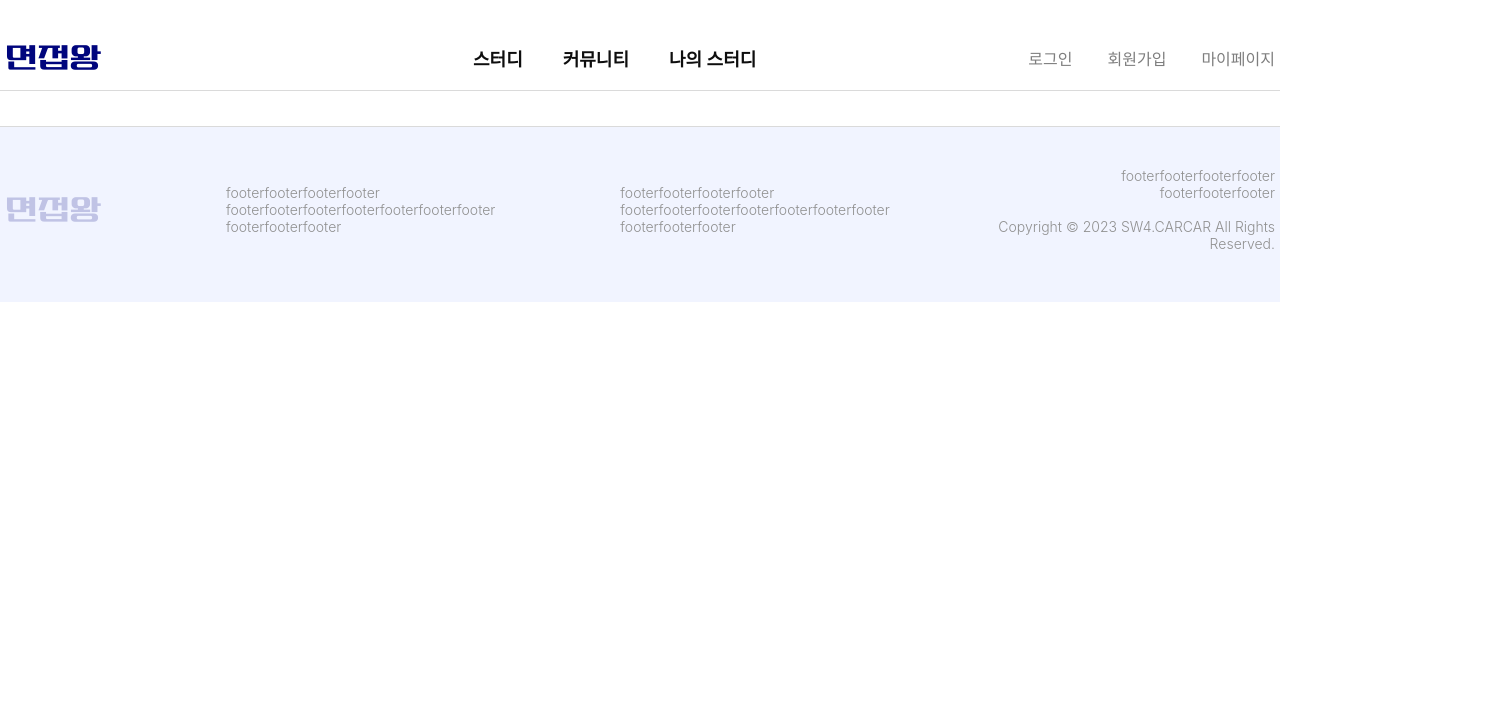
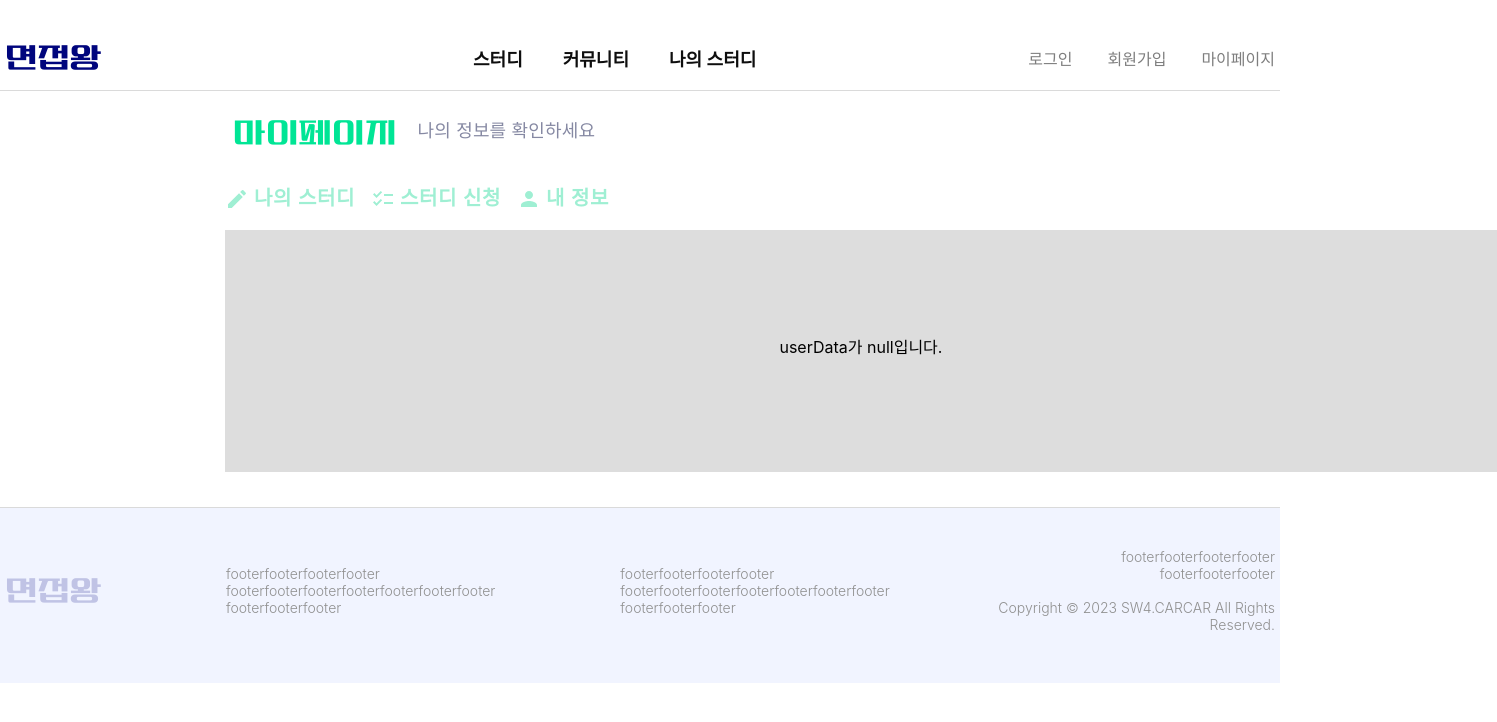
Before and after one commit to Interviewking13/Interview, a React (Create React App) app: page /mypage/TestGetUser in a window 1280 px wide. Shown: the top 722 px of the page, 1497 px wide, since content can reach past the window. Built offline with nearby package versions, Linux system fonts and the light colour scheme; a web font is replaced by a local one.

Commit message:
유저정보테스트로 코드 수정 중

```diff
--- a/package.json
+++ b/package.json
@@ -20,6 +20,7 @@
     "@types/react-slick": "^0.23.10",
     "axios": "^1.4.0",
     "cookies-utils": "^1.0.0",
+    "jsonwebtoken": "^9.0.0",
     "react": "^18.2.0",
     "react-cookie": "^4.1.1",
     "react-dom": "^18.2.0",
--- a/src/App.tsx
+++ b/src/App.tsx
@@ -20,6 +20,7 @@ import CommunityCreatePage from "./pages/community/CommunityCreatePage";
 import CommunityPage from "./pages/community/CommunityPage";
 import { CommunityDetailPage } from "./pages/community/ComunityDetailPage";
 import CommunityEditPage from "./pages/community/CommunityEditPage";
+import TestGetUser from "./components/mypage/TestGetUser";
 
 const queryClient = new QueryClient();
 
@@ -35,6 +36,7 @@ function App() {
                 <Route path="userstudy" element={<UserStudy />} />
                 <Route path="studyapply" element={<StudyApply />} />
                 <Route path="userinfo" element={<UserInfo />} />
+                <Route path="/mypage/TestGetUser" element={<TestGetUser />} />
               </Route>
               <Route path="/mypage/userinfo/modify" element={<Modify />} />
 
--- a/src/api/api-user.ts
+++ b/src/api/api-user.ts
@@ -36,11 +36,22 @@ export const postSignIn = async (email: string, password: string) => {
 // };
 
 /** 3. 내 정보 조회 GET 1  로컬 스토리지에 토큰이 저장되어 있으면 백에서 먼저 확인하고 해당 유저 정보 줌*/
+// export const getUserData = async (token: string) => {
+//   const response = await axiosInstance.get(`user/mypage`, {
+//     params: {
+//       token: token,
+//     }
+//   });
+//   return response;
+// };
+
 export const getUserData = async (token: string) => {
-  const response = await axiosInstance.post(`user/mypage`, {
-      token: token,
+  const response = await axiosInstance.get("user/mypage", {
+    headers: {
+      Authorization: `Bearer ${token}`,
+    },
   });
-  return response;
+  return response.data;;
 };
 
 /** 4. 내 정보 수정 PUT */
--- a/src/components/layout/Header.tsx
+++ b/src/components/layout/Header.tsx
@@ -45,6 +45,16 @@ const StyledLoginItem = styled(Link)`
   text-decoration: none;
 `;
 
+const StyledLogOutButton = styled(Link)`
+  font-size: 16px;
+  font-weight: 300;
+  color: ${colors.main_gray};
+  margin-left: 35px;
+  text-decoration: none;
+  cursor: pointer;
+`;
+
+
 const Header = (): JSX.Element => {
   const navigate = useNavigate();
   const token = localStorage.getItem("token");
@@ -53,6 +63,7 @@ const Header = (): JSX.Element => {
     localStorage.removeItem("token");
     navigate("/login");
   };
+
 
   return (
     <>
@@ -70,11 +81,11 @@ const Header = (): JSX.Element => {
             <>
               <StyledLoginItem to="/login">로그인</StyledLoginItem>
               <StyledLoginItem to="/login/signup">회원가입</StyledLoginItem>
-              <StyledLoginItem to="/mypage">마이페이지</StyledLoginItem>
+              <StyledLoginItem to="/login">마이페이지</StyledLoginItem>
             </>
           ) : (
             <>
-              <button onClick={handleLogout}>로그아웃</button>
+              <StyledLogOutButton to="" onClick={handleLogout}>로그아웃</StyledLogOutButton>
               <StyledLoginItem to="/mypage">마이페이지</StyledLoginItem>
             </>
           )}
--- a/src/components/mypage/StudyApply.tsx
+++ b/src/components/mypage/StudyApply.tsx
@@ -7,11 +7,11 @@ import { colors } from "../../constants/colors";
 //각 페이지컴포넌트 호출
 
 const StudyApply = () => {
-  const { data: userData } = useQuery(["getUserData"], getUserData);
+  // const { data: userData } = useQuery(["getUserData"], getUserData);
 
   return (
     <p>
-      {userData.id}
+      {/* {userData.id} */}
       스터디어플라이페이지입니다.솰라솰라솰라솰라솰라솰라솰라솰라솰라솰라솰라솰라솰라솰라솰라솰라솰라솰라
       솰라솰라솰라솰라솰라솰라솰라솰라솰라솰라솰라솰라솰라솰라솰라솰라솰라솰라솰라솰라솰라솰라솰라솰라솰라솰라솰라솰라솰라솰라솰라솰라
       솰라솰라솰라솰라솰라솰라솰라솰라솰라솰라솰라솰라솰라솰라솰라솰라솰라솰라솰라솰라솰라솰라솰라솰라솰라솰라솰라솰라
--- /dev/null
+++ b/src/components/mypage/TestGetUser.tsx
@@ -0,0 +1,47 @@
+import { useQuery } from "react-query";
+import { getUserData } from "../../api/api-user";
+import styled from "styled-components";
+
+const TestGetUser = () => {
+  const token = localStorage.getItem("token") || "";
+
+  const { data: userData } = useQuery(["getUserData", token], () => getUserData(token), {
+    enabled: !!token,
+  });
+
+  // userData가 null인 경우에 대한 처리
+  if (!userData) {
+    return <StyledBox>
+      <p>userData가 null입니다.</p>
+    </StyledBox>;
+  }
+
+  console.log("사용자 이름:", userData.user_name);
+  console.log("이메일:", userData.email);
+  console.log("전화번호:", userData.phone_number);
+
+  return (
+    <StyledBox>
+      {userData.user_name}
+      {userData.email}
+      {userData.phone_number}
+      <p>사용자 정보를 가지고 오고싶어요!</p>
+    </StyledBox>
+  );
+};
+
+
+export default TestGetUser;
+
+const StyledBox = styled.div`
+  width: 1270px;
+  height: 240px;
+  margin: 0 auto;
+  border: 1px solid #ddd;
+  background-color: #ddd;
+
+  p {
+    text-align: center;
+    line-height: 200px;
+  }
+`;
--- a/src/pages/community/ComunityDetailPage.tsx
+++ b/src/pages/community/ComunityDetailPage.tsx
@@ -28,9 +28,16 @@ export const CommunityDetailPage: React.FC = () => {
   const path = location.pathname;
   const lastPathSegment = path.substring(path.lastIndexOf("/") + 1);
 
-  const { data: userData } = useQuery(["getUserData"], getUserData);
+  // const { data: userData } = useQuery(["getUserData"], getUserData);
+  const token = localStorage.getItem('token') || '';
 
-  const myId = userData.id;
+  const { data: userData } = useQuery(["getUserData", token], () => getUserData(token), {
+    enabled: !!token, // 토큰이 존재할 때만 데이터 가져오도록 설정
+  });
+
+  console.log("token:", token);
+
+  const myId = userData?.data.id;
 
   useEffect(() => {
     getDataByCommunity_noAndUser_id(Number(lastPathSegment), "asd")
```
Also changed, not shown: 1 other file (tests, documents, lock files or other folders).
